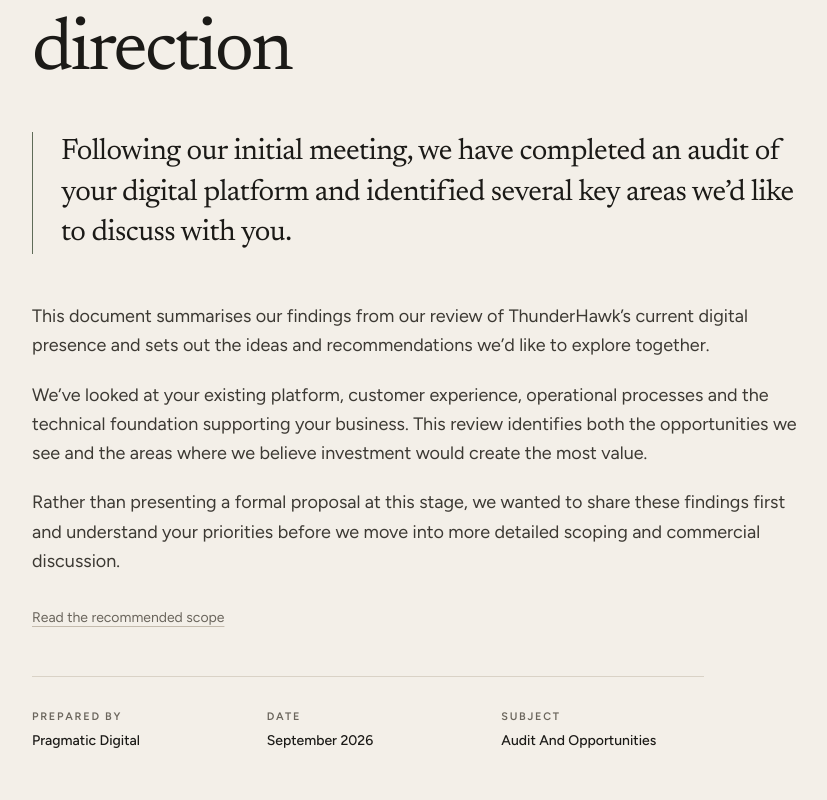
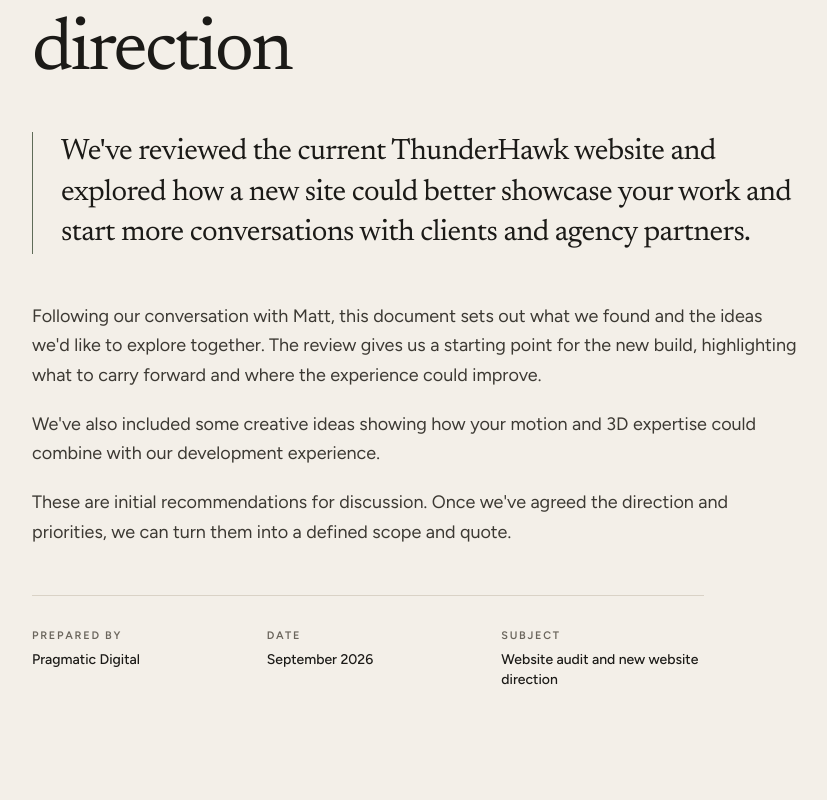
Before and after one commit to Pragmatic-Digital/thunder-hawk-proposal, a Next.js app: page / in a window 1280 px wide. Shown: the part 320-1120 px from the top of the page, without its empty margins (64-891 px from the left). Built offline with nearby package versions, Linux system fonts and the light colour scheme.

Commit message:
Chore: ammends to text

```diff
--- a/components/Hero.tsx
+++ b/components/Hero.tsx
@@ -3,7 +3,11 @@
 
 export function Hero() {
   return (
-    <section id="overview" aria-labelledby="proposal-title" className="relative overflow-hidden">
+    <section
+      id="overview"
+      aria-labelledby="proposal-title"
+      className="relative overflow-hidden"
+    >
       <div className="pointer-events-none absolute -right-6 top-10 hidden select-none font-display text-[9rem] leading-none text-ink/[0.035] sm:block lg:text-[12rem]">
         {site.heroBackgroundText}
       </div>
@@ -40,13 +44,13 @@
           ))}
         </div>
 
-        <Reveal delay={360}>
+        {/* <Reveal delay={360}>
           <p className="mt-8 text-sm text-ink-muted">
             <a href="#vendure" className="underline decoration-rule-strong underline-offset-4">
               Read the recommended scope
             </a>
           </p>
-        </Reveal>
+        </Reveal> */}
 
         <Reveal delay={400}>
           <dl className="mt-12 grid max-w-2xl grid-cols-2 gap-x-8 gap-y-6 border-t border-rule pt-8 sm:grid-cols-3">
@@ -66,7 +70,9 @@
               <dt className="text-[0.68rem] font-semibold uppercase tracking-[0.16em] text-ink-muted">
                 Subject
               </dt>
-              <dd className="mt-1.5 text-sm font-medium">Audit And Opportunities</dd>
+              <dd className="mt-1.5 text-sm font-medium">
+                Website audit and new website direction
+              </dd>
             </div>
           </dl>
         </Reveal>
--- a/content/sections/next-steps.mdx
+++ b/content/sections/next-steps.mdx
@@ -9,6 +9,6 @@
 
 ## Review the audit with us
 
-We suggest a audit review meeting with ThunderHawk's project stakeholders to walk through the options, confirm the preferred route and agree the priorities for the first release. We can use the session to resolve questions about scope, ongoing costs and delivery before the next stage is approved.
+We suggest an audit review meeting with ThunderHawk's project stakeholders to walk through the options, confirm the preferred route and agree the priorities for the first release. We can use the session to resolve questions about scope, ongoing costs and delivery before the next stage is approved.
 
 Please send us a suitable time for a one hour review meeting. We will use the discussion to agree the next decision and the information needed to move forward.
--- a/content/sections/opportunities-and-ideas.mdx
+++ b/content/sections/opportunities-and-ideas.mdx
@@ -11,7 +11,7 @@
 
 ## The opportunity: From portfolio to sales engine
 
-Thunderhawk's existing client roster is genuinely impressive: Hasbro, EA Sports, Lego, The North Face, Aldi. These aren't small-time projects. Yet your website largely shows them in a static portfolio. That's leaving money on the table.
+Thunderhawk's existing client roster is genuinely impressive: Hasbro, EA Sports, Lego, The North Face, Aldi. These aren't small-time projects. Yet your website largely shows them in a static portfolio. There's an opportunity to show this work with more of the depth and process behind it.
 
 Your platform could be:
 - **A client collaboration hub**: where approved clients log in to review work in progress, share feedback and approve assets
@@ -82,7 +82,7 @@
 
 ### Why it matters
 
-Your competitors are showing static work. You could be showing interactive experiences that only a studio with both creative and technical depth can pull off.
+Interactive experiences like these would set ThunderHawk apart and show the creative and technical depth behind your work. You could be showing interactive experiences that only a studio with both creative and technical depth can pull off.
 
 Examples:
 - **Animated case study**: scroll through a project's evolution with choreographed animations revealing process
@@ -108,7 +108,7 @@
 
 - **Animation preset packs**: GSAP animations, Spline interactions, or 3D model templates that designers can download and use
 - **Design framework**: a Figma kit or CSS framework that encodes Thunderhawk's approach to motion, spacing, and interaction
-- **Tool or utility**: something small but useful (e.g., a color animation tool, a 3D asset organiser, a timing calculator for animations)
+- **Tool or utility**: something small but useful (e.g., a colour animation tool, a 3D asset organiser, a timing calculator for animations)
 - **Tutorial or guide**: free video/written guide on a technique people care about (e.g., "how to optimise 3D assets for web" or "building interactive 3D scenes without code")
 
 ### Why it matters
@@ -179,7 +179,7 @@
 
 ### Why it matters
 
-When prospects see Thunderhawk's site, they should immediately sense "these people have a point of view." Right now it reads as competent but generic.
+When prospects see Thunderhawk's site, they should immediately sense "these people have a point of view." The site should feel as distinctive as the work it showcases.
 
 Your visual identity should feel like an extension of your creative work, not separate from it.
 
--- a/content/sections/technical-audit.mdx
+++ b/content/sections/technical-audit.mdx
@@ -74,9 +74,7 @@
 
 **Analytics Tracking Failure**: Google Analytics POST requests return 503 Service Unavailable. This means page view data isn't being captured. Verify your GA-4 tracking ID (currently configured as `G-KP8WT9QJB5`) and check whether Webflow's analytics integration is properly configured.
 
-**GSAP Animation Errors**: Console logs show "GSAP target `.loader_progress` not found". This indicates an animation is trying to target a DOM element that doesn't exist or hasn't loaded, suggesting timing issues in your animation initialization.
-
-**Browser Extension Interference**: Your development environment shows extension scripts injecting into pages. This is normal locally but should be isolated to testing environments.
+**GSAP Animation Errors**: Console logs show "GSAP target `.loader_progress` not found". This indicates an animation is trying to target a DOM element that doesn't exist or hasn't loaded, suggesting timing issues in your animation initialisation.
 
 **WASM Binary Loading**: Spline's physics engine loads a WASM binary from a cross-origin CDN. This is working but introduces an external dependency that could fail silently if CORS headers change.
 
@@ -104,13 +102,13 @@
 
 While our primary audit was conducted on desktop, initial mobile testing via Google Lighthouse confirmed significant performance issues, scoring just **42 for Performance** and **69 for Best Practices.**
 
-The extensive 3D content and unoptimized animation cycles heavily strain mobile GPU resources, which will severely degrade frame rates and responsiveness on older hardware. Beyond local hardware limits, the heavy payload creates severe bottlenecks on constrained mobile connections (3G/4G), driving up time-to-interactive and bouncing users on slower networks. Additionally, these persistent animations currently lack fallbacks for prefers-reduced-motion system settings, introducing key accessibility compliance risks.
+The extensive 3D content and unoptimised animation cycles heavily strain mobile GPU resources, which will severely degrade frame rates and responsiveness on older hardware. Beyond local hardware limits, the heavy payload creates severe bottlenecks on constrained mobile connections (3G/4G), driving up time-to-interactive and bouncing users on slower networks. Additionally, these persistent animations currently lack fallbacks for prefers-reduced-motion system settings, introducing key accessibility compliance risks.
 
 Dedicated physical testing across real iOS, Android, and tablet devices is critical to map out real-world degradation across varying network conditions and hardware profiles.
 
 ## Webflow Platform Assessment & Strategic Recommendations
 
-While the current Webflow site provides a basic technical foundation, its existing architecture is not optimized for industry best practices or mobile performance metrics, which risks negatively impacting search engine visibility. Rather than attempting to patch the current build, we recommend developing a new site designed specifically to scale with your needs and support robust third-party integrations.
+While the current Webflow site provides a basic technical foundation, its existing architecture is not optimised for industry best practices or mobile performance metrics, which risks negatively impacting search engine visibility. Rather than attempting to patch the current build, we recommend developing a new site designed specifically to scale with your needs and support robust third-party integrations.
 
 To move forward, we suggest the following strategic next steps:
 
--- a/content/sections/why-pragmatic.mdx
+++ b/content/sections/why-pragmatic.mdx
@@ -29,7 +29,7 @@
 
 Two projects show how we've tackled the same challenges a new ThunderHawk site would need to
 solve: bringing 3D to life in the browser, and delivering large volumes of visual media quickly and
-reliably
+reliably.
 
 ### Mulholland Media: fast browsing and timelapse generation for large image libraries
 
--- a/lib/site.ts
+++ b/lib/site.ts
@@ -9,11 +9,10 @@
   heroHeading: "Website audit and new website direction",
   heroBackgroundText: "ThunderHawk",
   recommendation:
-    "Following our initial meeting, we have completed an audit of your digital platform and identified several key areas we’d like to discuss with you.",
+    "We've reviewed the current ThunderHawk website and explored how a new site could better showcase your work and start more conversations with clients and agency partners.",
   overviewParagraphs: [
-    "This document summarises our findings from our review of ThunderHawk’s current digital presence and sets out the ideas and recommendations we’d like to explore together.",
-    "We’ve looked at your existing platform, customer experience, operational processes and the technical foundation supporting your business. This review identifies both the opportunities we see and the areas where we believe investment would create the most value.",
-    "Rather than presenting a formal proposal at this stage, we wanted to share these findings first and understand your priorities before we move into more detailed scoping and commercial discussion.",
+    "Following our conversation with Matt, this document sets out what we found and the ideas we'd like to explore together. The review gives us a starting point for the new build, highlighting what to carry forward and where the experience could improve.",
+    "We've also included some creative ideas showing how your motion and 3D expertise could combine with our development experience.","These are initial recommendations for discussion. Once we've agreed the direction and priorities, we can turn them into a defined scope and quote.",
   ],
   tradeoff:
     "This review is designed to align on direction and identify priorities before we commit to detailed estimates or formal proposals.",
```
